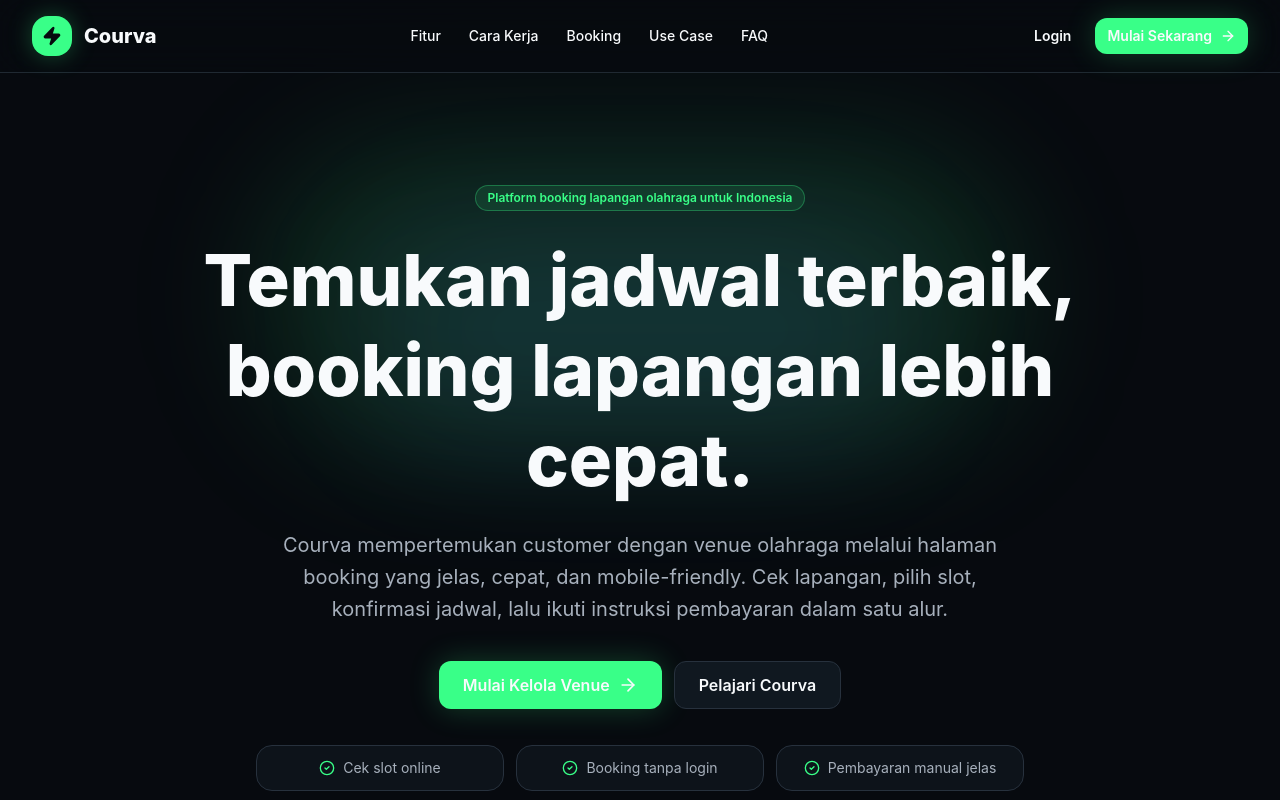
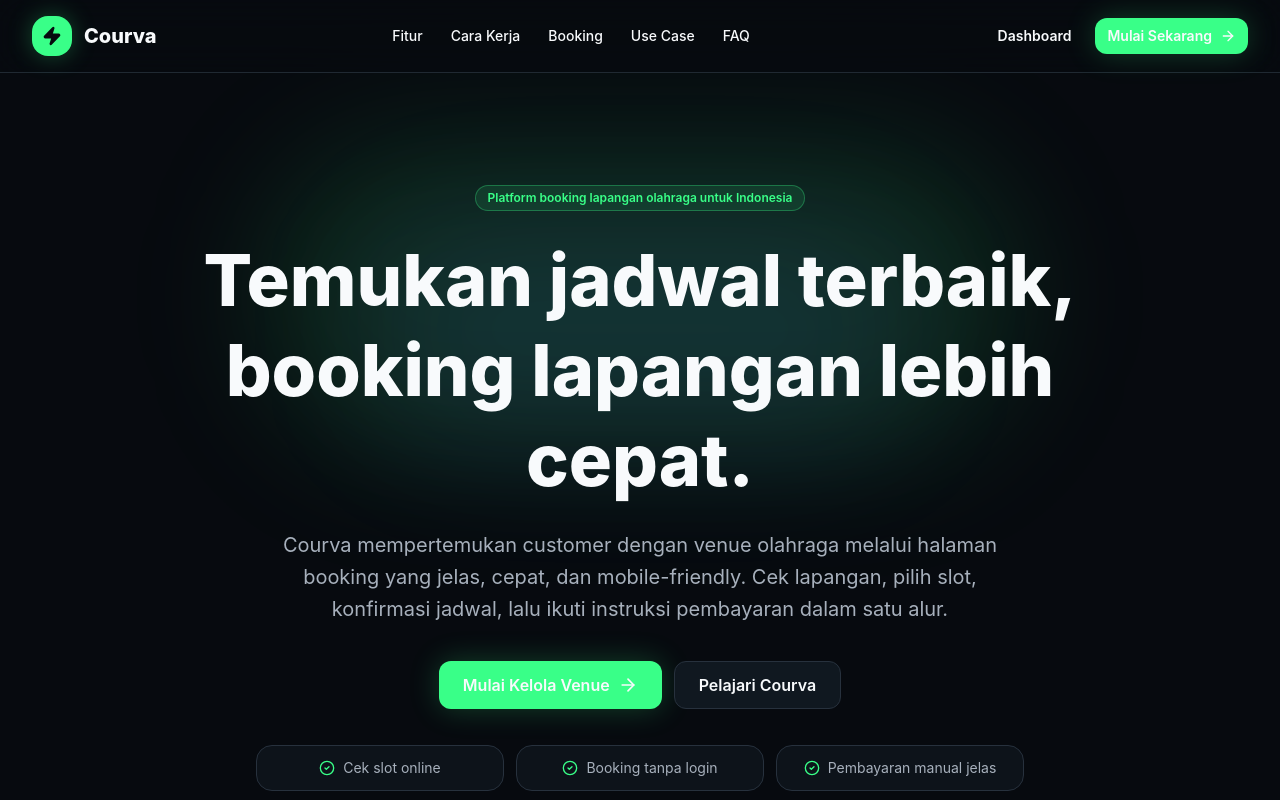
Before and after one commit to NaufalDsp/courva, a Next.js app: page / in a window 1280 px wide. Shown: the top 800 px of the page. Built offline with nearby package versions, Linux system fonts and the light colour scheme.

Commit message:
fix: navbar link to booking

```diff
--- a/src/features/landing/landing-page.tsx
+++ b/src/features/landing/landing-page.tsx
@@ -66,8 +66,8 @@
           </div>
 
           <div className="hidden items-center gap-3 lg:flex">
-            <ButtonLink href="/login" variant="ghost" size="sm">
-              Login
+            <ButtonLink href="/dashboard" variant="ghost" size="sm">
+              Dashboard
             </ButtonLink>
             <ButtonLink href="/register" size="sm">
               Mulai Sekarang
@@ -98,8 +98,8 @@
                 </a>
               ))}
               <div className="mt-2 grid gap-2 sm:grid-cols-2">
-                <ButtonLink href="/login" variant="secondary">
-                  Login
+                <ButtonLink href="/dashboard" variant="secondary">
+                  Dashboard
                 </ButtonLink>
                 <ButtonLink href="/register">
                   Mulai Sekarang
```
